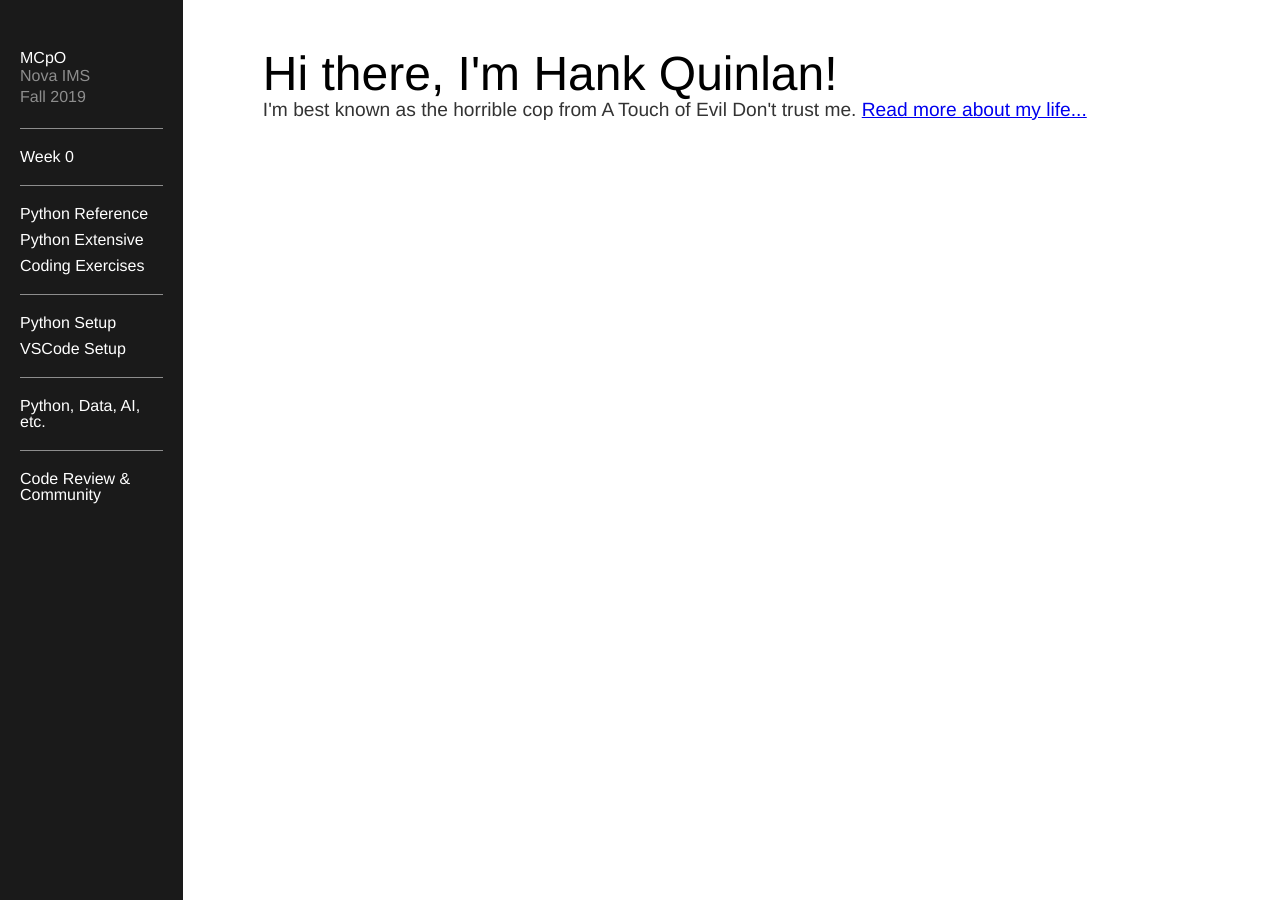
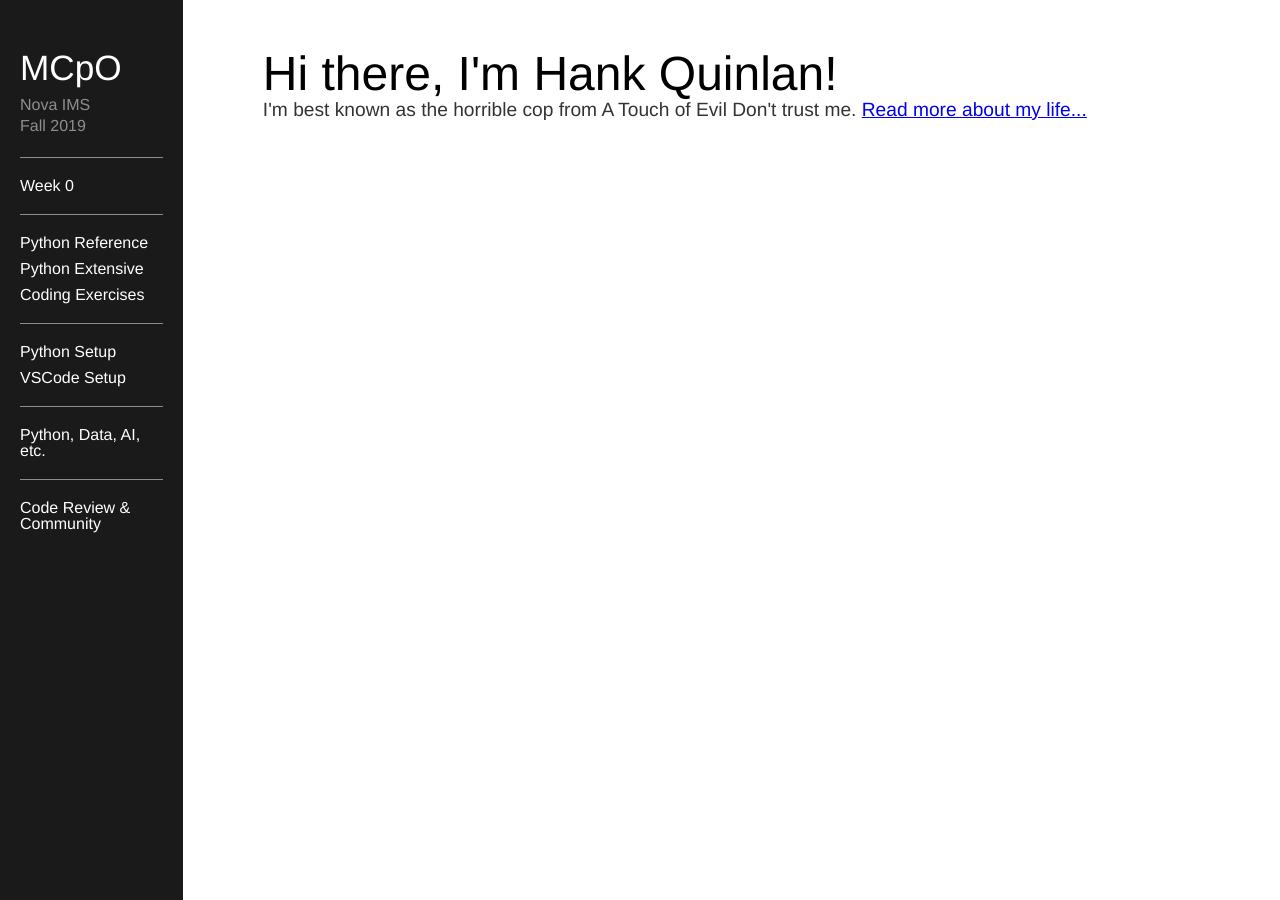
Before and after one commit to mcpo19/mcpo19_backup, a Jekyll site: the page built from index.html, in a window 1280 px wide. Built offline with Jekyll 4.4.1, drawn with Linux system fonts in a browser that asks for light colours.

Commit message:
Update main.css

```diff
--- a/css/main.css
+++ b/css/main.css
@@ -70,14 +70,16 @@ body #sidenav {
 body #sidenav a {
 	text-decoration: none;
 	color: white;
+	font-size: 2.2em;
 }
 
 body #sidenav a:hover {
 	text-decoration: underline;
 }
 
-body #sidenav a#title-logo {
-    font_size: 1.9em;
+body #sidenav #title-logo {
+    display: block;
+	margin-bottom: 10px;
 }
 
 body #sidenav p.logo-text {
```
